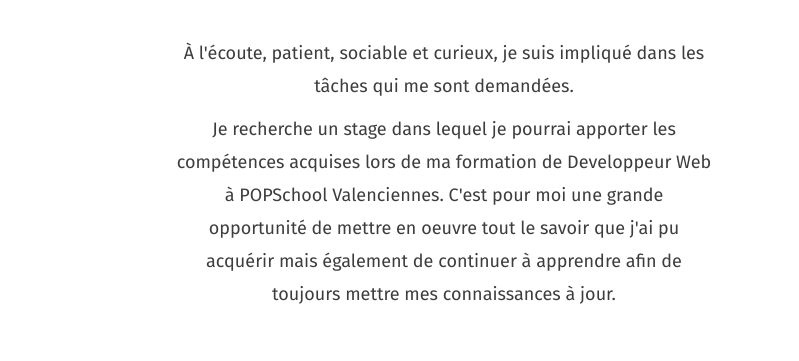
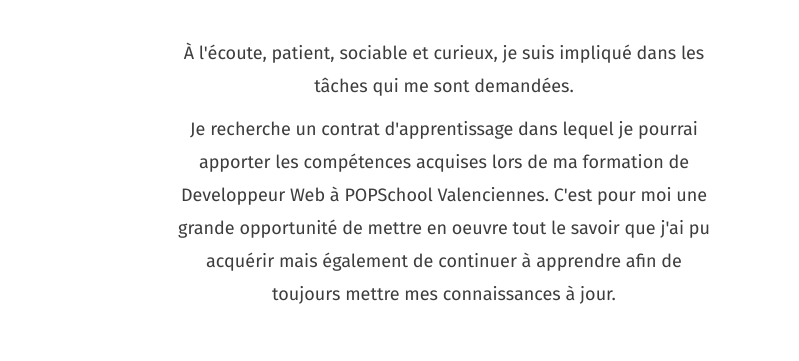
Before and after one commit to EthanVLDNR/CV, a plain HTML site: page index.html in a window 1280 px wide. Shown: the part 567-928 px from the top of the page, 481-1280 px from the left. Drawn offline with nearby package versions, Linux system fonts and the light colour scheme.

Commit message:
apprnetissage

```diff
--- a/index.html
+++ b/index.html
@@ -57,7 +57,7 @@
     <div class="col-md-6 col-md-offset-1 text-center">
       <h1 id="pres">Présentation</h1>
         <p>À l'écoute, patient, sociable et curieux, je suis impliqué dans les tâches qui me sont demandées.</p>
-        <p>Je recherche un stage dans lequel je pourrai apporter
+        <p>Je recherche un contrat d'apprentissage dans lequel je pourrai apporter
            les compétences acquises lors de ma formation de Developpeur Web à POPSchool Valenciennes.
            C'est pour moi une grande opportunité de mettre en oeuvre tout le savoir que j'ai pu
            acquérir mais également de continuer à apprendre afin de toujours mettre mes connaissances
```
